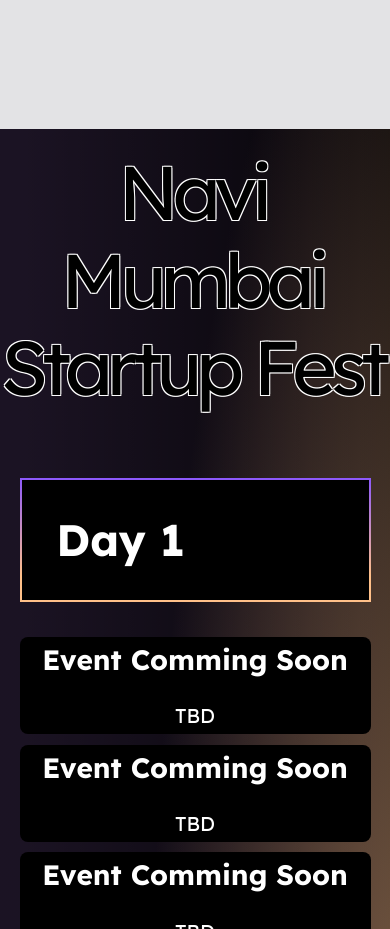
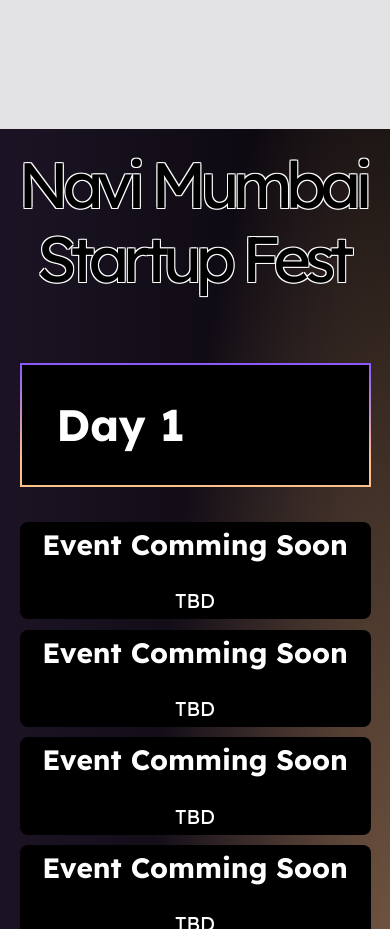
Before and after one commit to AkshadGawde/E-CELL_NMIMS, a Next.js app: page / in a window 390 px wide. Shown: the part 4020-4949 px from the top of the page. Built offline with nearby package versions, Linux system fonts and the light colour scheme.

Commit message:
timeline Ui

```diff
--- a/components/Timeline/TL.module.css
+++ b/components/Timeline/TL.module.css
@@ -5,18 +5,17 @@
   width: 100%;
 }
 
-.err{
+.err {
   margin: 0%;
 }
 
-.header{
+.header {
   padding-top: 5%;
   padding-bottom: calc(8vh - 5vw);
   text-align: center;
   font-family: var(--title);
-    font-size: 6.5rem;
-    text-shadow: -1.5px -1.5px 0 #fff, 1.5px -1.5px 0 #fff,
-        -1.5px 1.5px 0 #fff, 1.5px 1.5px 0 #fff;
+  font-size: 5rem;
+  text-shadow: -1.5px -1.5px 0 #fff, 1.5px -1.5px 0 #fff, -1.5px 1.5px 0 #fff, 1.5px 1.5px 0 #fff;
   color: var(--black);
   letter-spacing: -6px;
 }
@@ -31,19 +30,19 @@
   flex-direction: row;
 }
 
-.days{
-  height: 100%;
-  width: 40%;
+.days {
+  height: 50%;
+  width: 30%;
   display: flex;
   flex-direction: column;
 }
 
-.events2{
+.events2 {
   display: none !important;
 }
 
-.events{
-  width: 40%;
+.events {
+  width: 45%;
   display: flex;
   flex-direction: column;
   justify-content: space-around;
@@ -60,52 +59,67 @@
   align-items: stretch;
 }
 
-.mdays{
+.mdays {
   margin-bottom: 8%;
   width: 100%;
 }
+
+/* Reduce font size for cards based on screen size */
 @media screen and (max-width: 950px) {
   .events {
       width: 70%;
   }
-
   .tabs {
       margin-left: 5%;
   }
   .days {
       width: 50%;
   }
+  .card p {
+      font-size: 14px; /* Adjust font size for cards */
+  }
 }
 
 @media screen and (max-width: 750px) {
-    .tabs{
+  .tabs {
       display: none;
   }
-    .events{
+  .events {
       width: 100%;
       margin-left: 0;
   }
   .header {
-      font-size: 5.5rem;
+      font-size: 5rem;
       margin-right: 5px;
   }
+  .card p {
+      font-size: 14px; /* Adjust font size for cards */
   }
-  @media screen and (min-width: 750.1px){
-    .mobile{
+}
+
+@media screen and (min-width: 750.1px) {
+  .mobile {
       display: none;
   }
 }
+
 @media screen and (max-width: 550px) {
   .header {
-      font-size: 4.75rem;
-      text-shadow: -1px -1px 0 #fff, 1px -1px 0 #fff,
-        -1px 1px 0 #fff, 1px 1px 0 #fff;
+      font-size: 4rem;
+      text-shadow: -1px -1px 0 #fff, 1px -1px 0 #fff, -1px 1px 0 #fff, 1px 1px 0 #fff;
+  }
+  .card p {
+      font-size: 12px; /* Adjust font size for smaller screens */
   }
 }
+
 @media screen and (max-width: 350px) {
   .header {
       font-size: 4rem;
       margin-bottom: 20px;
       letter-spacing: -5px;
   }
+  .card p {
+      font-size: 10px; /* Further reduce font size for very small screens */
   }
+}
```
Lines whose indentation alone changed are shown as unchanged.
